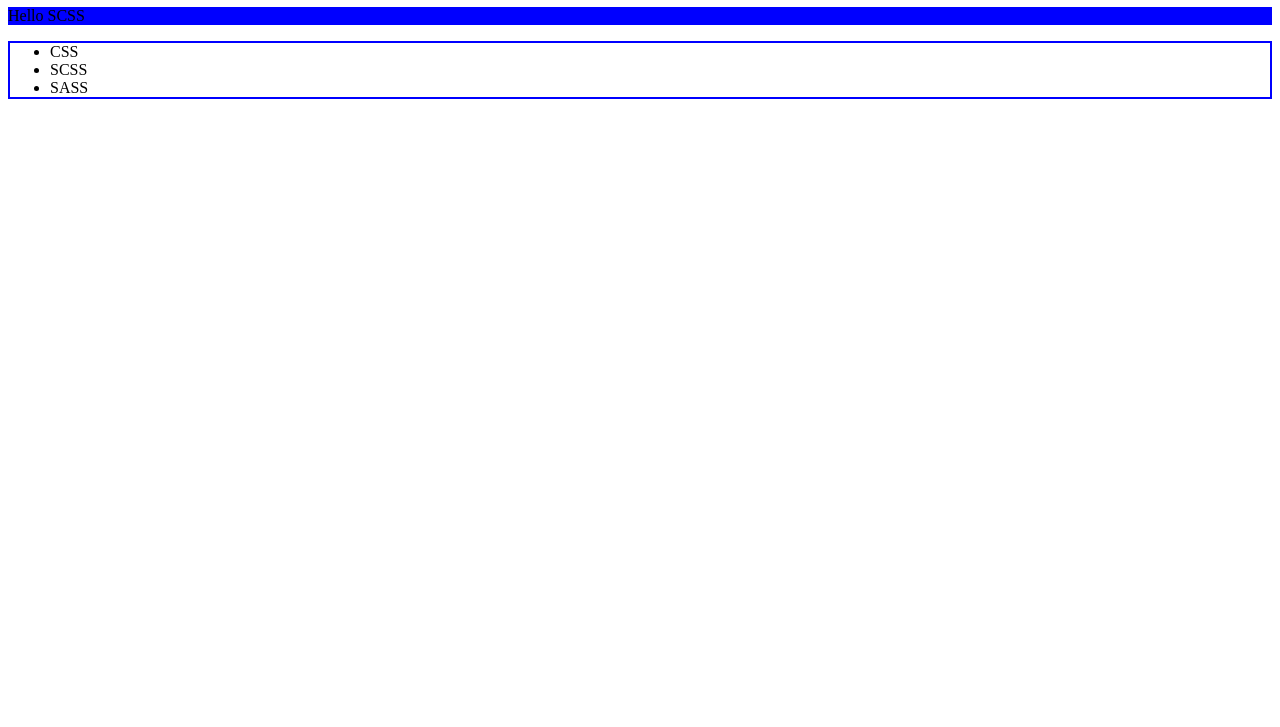
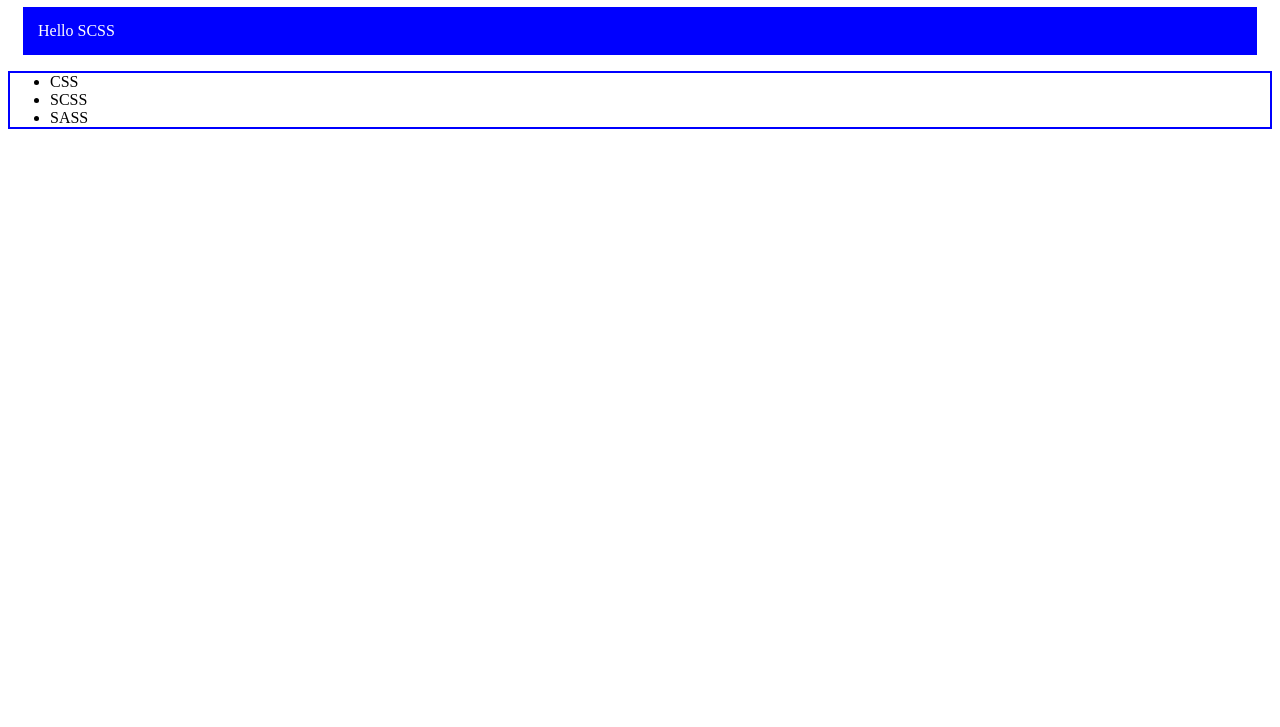
Before and after one commit to sadiaprova12/Scss-Explore, a plain HTML site: page index.html in a window 1280 px wide. Shown: the part 73-800 px from the top of the page. Drawn offline with Linux system fonts and the light colour scheme.

Commit message:
added paragraph style

```diff
--- a/styles/style.scss
+++ b/styles/style.scss
@@ -6,6 +6,9 @@ h1{
 
 p{
     background-color: $primary-color;
+    color: white;
+    margin: 15px;
+    padding: 15px;
 }
 
 ul{
```
Also changed, not shown: styles/style.css, 1 other file.
